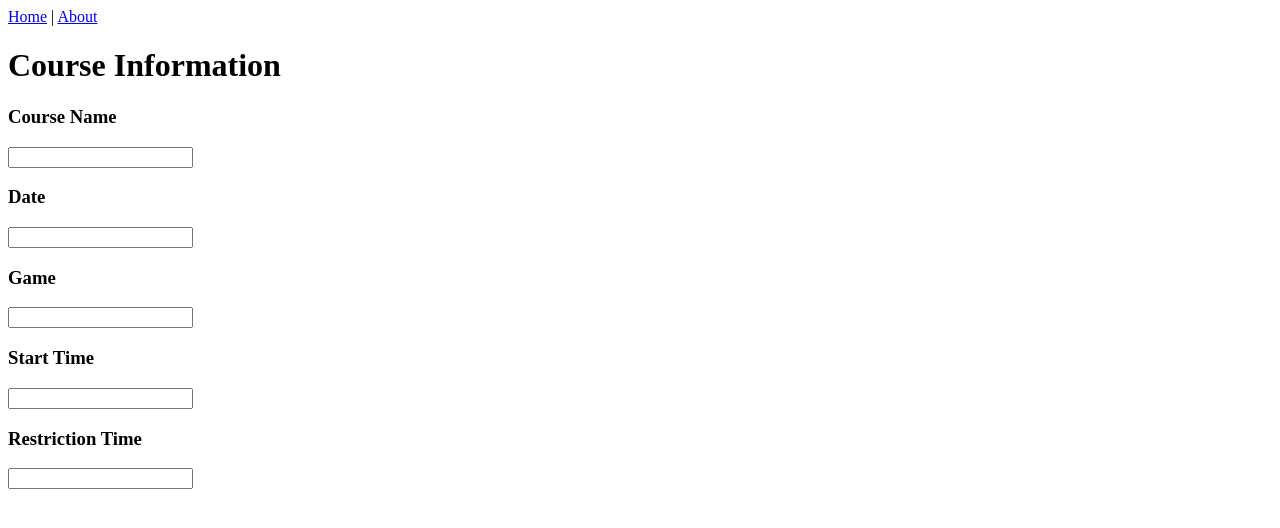
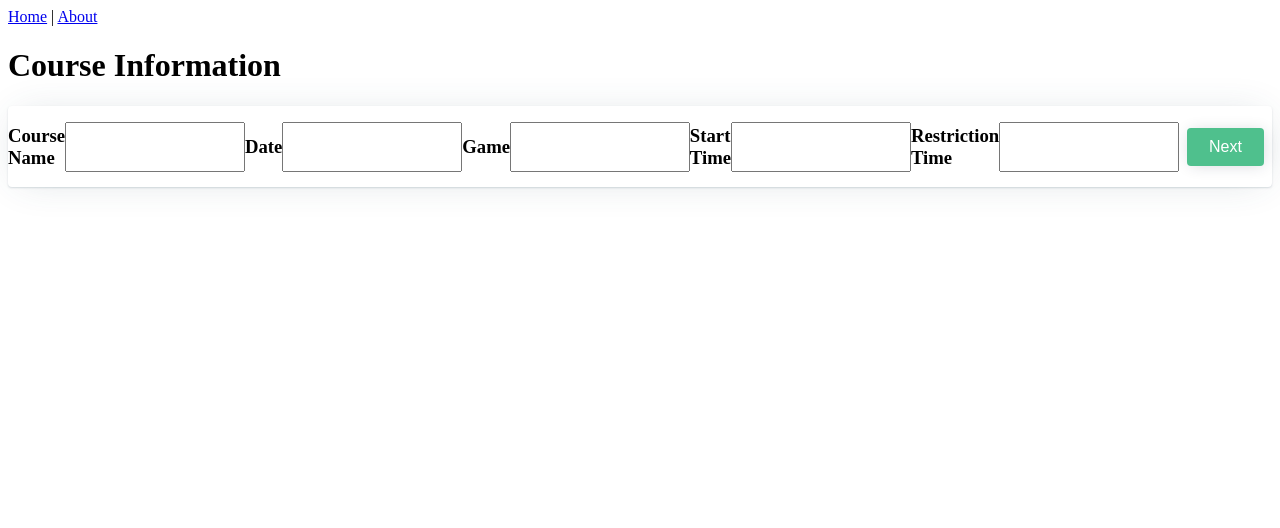
Before and after one commit to kellenwiltshire/teetime, a Vue app: page /#/ in a window 1280 px wide. Shown: the top 528 px of the page. Built offline with nearby package versions, Linux system fonts and the light colour scheme.

Commit message:
feat: more styling added for form

```diff
--- a/src/components/CourseInformation.vue
+++ b/src/components/CourseInformation.vue
@@ -1,6 +1,7 @@
 <template>
 	<h1>Course Information</h1>
 	<div class="card">
+		<div class="flex">
 			<h3>Course Name</h3>
 			<input />
 			<h3>Date</h3>
@@ -11,6 +12,8 @@
 			<input />
 			<h3>Restriction Time</h3>
 			<input />
+			<button>Next</button>
+		</div>
 	</div>
 </template>
 
@@ -19,10 +22,41 @@ export default {};
 </script>
 
 <style scoped>
-card {
+.card {
 	border-radius: 4px;
 	box-shadow: 1px 1px 40px -10px #31505f30, 0px 1px 2px 0px #31505f30;
 	background: white;
 	margin-bottom: 24px;
 }
+
+.flex {
+	display: flex;
+	align-items: center;
+	justify-content: space-between;
+}
+
+input {
+	width: 100%;
+	padding: 14px;
+	font-size: 16px;
+	height: 100%;
+	display: block;
+}
+
+button {
+	background: #4fc08d;
+	padding: 10px 22px;
+	border: none;
+	color: white;
+	border-radius: 4px;
+	margin: 8px;
+	font-size: 16px;
+	cursor: pointer;
+	box-shadow: 1px 1px 15px -2px #212c4430;
+	transition: 0.15s;
+}
+
+button:hover {
+	background: #42aa7b;
+}
 </style>
```
Lines whose indentation alone changed are shown as unchanged.
